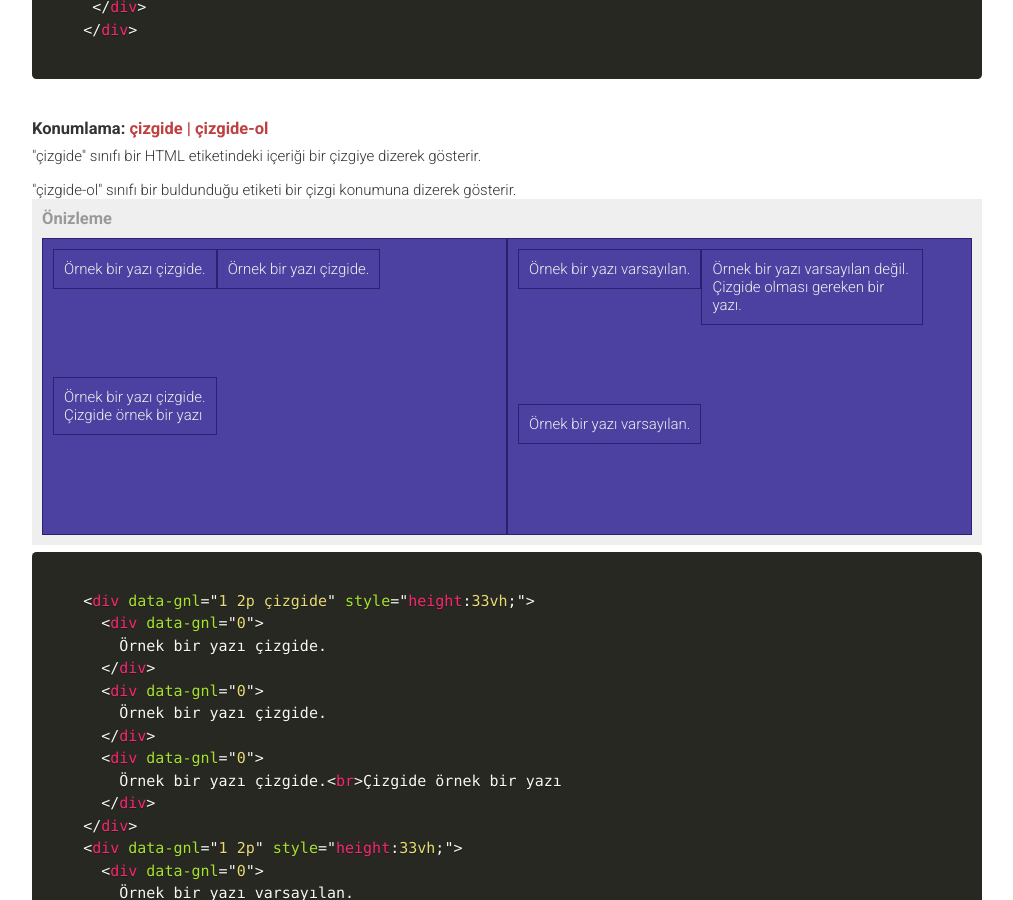
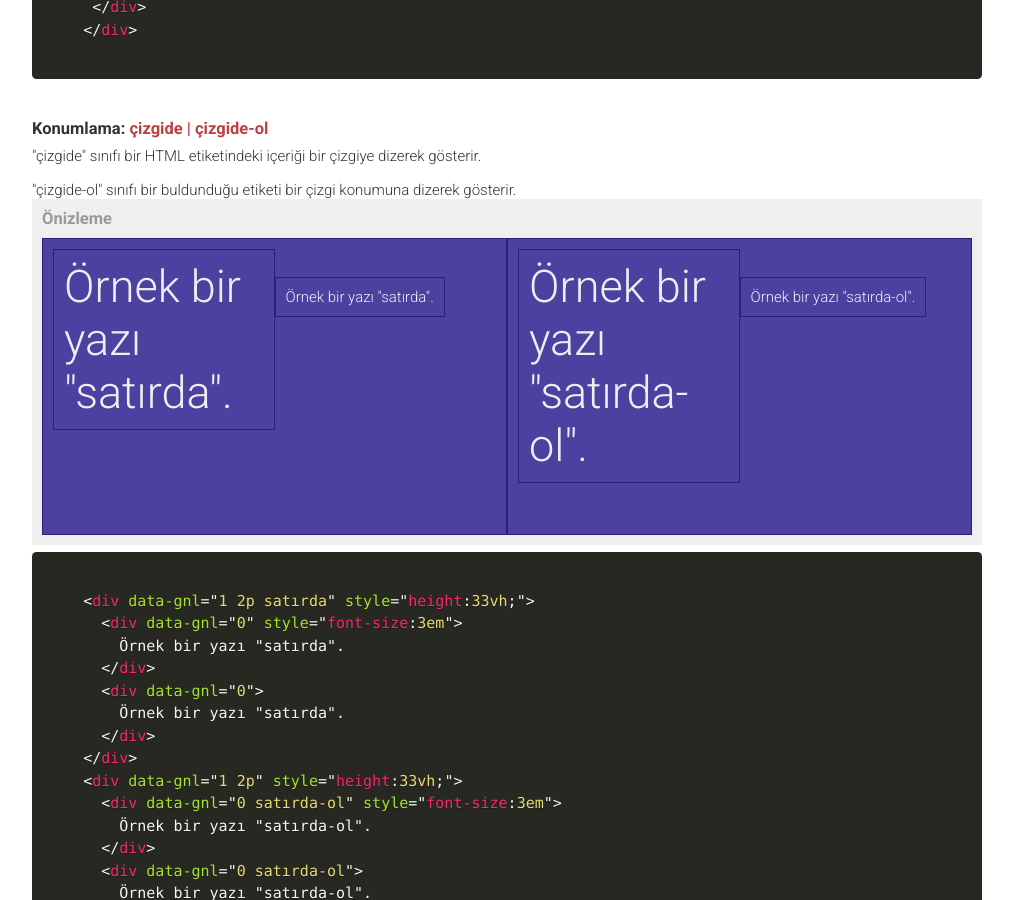
Before and after one commit to data-deveb/data-deveb.github.io, a Jekyll site: the page built from belgeler/kap-orgusu.html, in a window 1280 px wide and 900 px high, scrolled down 6946 px. Shown: the whole window, without its empty margins (228-1241 px from the left). Built offline with Jekyll 4.4.1, drawn with Linux system fonts in a browser that asks for light colours; some of the changed text lies outside the part shown.

Commit message:
Güncelleme

```diff
--- a/belgeler/kap-orgusu.html
+++ b/belgeler/kap-orgusu.html
@@ -360,55 +360,42 @@ title: Kap Örgüsü
     <p>"çizgide-ol" sınıfı bir buldunduğu etiketi bir çizgi konumuna dizerek gösterir.</p>
     <div data-gnl="1 1p" class="önizleme">
       <h3>Önizleme</h3>
-      <div data-gnl="1 2p çizgide" style="height:33vh;">
-        <div data-gnl="0">
-          Örnek bir yazı çizgide.
+      <div data-gnl="1 2p satırda" style="height:33vh;">
+        <div data-gnl="0" style="font-size:3em">
+          Örnek bir yazı "satırda".
         </div>
         <div data-gnl="0">
-          Örnek bir yazı çizgide.
-        </div>
-        <div data-gnl="0">
-          Örnek bir yazı çizgide.<br>Çizgide örnek bir yazı
+          Örnek bir yazı "satırda".
         </div>
       </div>
       <div data-gnl="1 2p" style="height:33vh;">
-        <div data-gnl="0">
-          Örnek bir yazı varsayılan.
+        <div data-gnl="0 satırda-ol" style="font-size:3em">
+          Örnek bir yazı "satırda-ol".
         </div>
-        <div data-gnl="0 çizgide-ol">
-          Örnek bir yazı varsayılan değil. <br>Çizgide olması gereken bir yazı.
-        </div>
-        <div data-gnl="0">
-          Örnek bir yazı varsayılan.
+        <div data-gnl="0 satırda-ol">
+          Örnek bir yazı "satırda-ol".
         </div>
       </div>
     </div>
     <pre data-gnl="1 1p"><code class="language-html">
-    &lt;div data-gnl=&quot;1 2p &ccedil;izgide&quot; style=&quot;height:33vh;&quot;&gt;
-      &lt;div data-gnl=&quot;0&quot;&gt;
-        &Ouml;rnek bir yaz&#305; &ccedil;izgide.
+    &lt;div data-gnl=&quot;1 2p sat&#305;rda&quot; style=&quot;height:33vh;&quot;&gt;
+      &lt;div data-gnl=&quot;0&quot; style=&quot;font-size:3em&quot;&gt;
+        &Ouml;rnek bir yaz&#305; &quot;sat&#305;rda&quot;.
       &lt;/div&gt;
       &lt;div data-gnl=&quot;0&quot;&gt;
-        &Ouml;rnek bir yaz&#305; &ccedil;izgide.
-      &lt;/div&gt;
-      &lt;div data-gnl=&quot;0&quot;&gt;
-        &Ouml;rnek bir yaz&#305; &ccedil;izgide.&lt;br&gt;&Ccedil;izgide &ouml;rnek bir yaz&#305;
+        &Ouml;rnek bir yaz&#305; &quot;sat&#305;rda&quot;.
       &lt;/div&gt;
     &lt;/div&gt;
     &lt;div data-gnl=&quot;1 2p&quot; style=&quot;height:33vh;&quot;&gt;
-      &lt;div data-gnl=&quot;0&quot;&gt;
-        &Ouml;rnek bir yaz&#305; varsay&#305;lan.
+      &lt;div data-gnl=&quot;0 sat&#305;rda-ol&quot; style=&quot;font-size:3em&quot;&gt;
+        &Ouml;rnek bir yaz&#305; &quot;sat&#305;rda-ol&quot;.
       &lt;/div&gt;
-      &lt;div data-gnl=&quot;0 &ccedil;izgide-ol&quot;&gt;
-        &Ouml;rnek bir yaz&#305; varsay&#305;lan de&#287;il. &lt;br&gt;&Ccedil;izgide olmas&#305; gereken bir yaz&#305;.
-      &lt;/div&gt;
-      &lt;div data-gnl=&quot;0&quot;&gt;
-        &Ouml;rnek bir yaz&#305; varsay&#305;lan.
+      &lt;div data-gnl=&quot;0 sat&#305;rda-ol&quot;&gt;
+        &Ouml;rnek bir yaz&#305; &quot;sat&#305;rda-ol&quot;.
       &lt;/div&gt;
     &lt;/div&gt;
     </code></pre>
     <p></p>
-
 
     <h3>Konumlama: <span data-metin="dikkat">ters-dizi | ters-satır | ters-sütun</span></h3>
     <p>"ters-dizi" sınıfı bir HTML etiketindeki içeriği ters yönde dizerek gösterir.</p>
```
